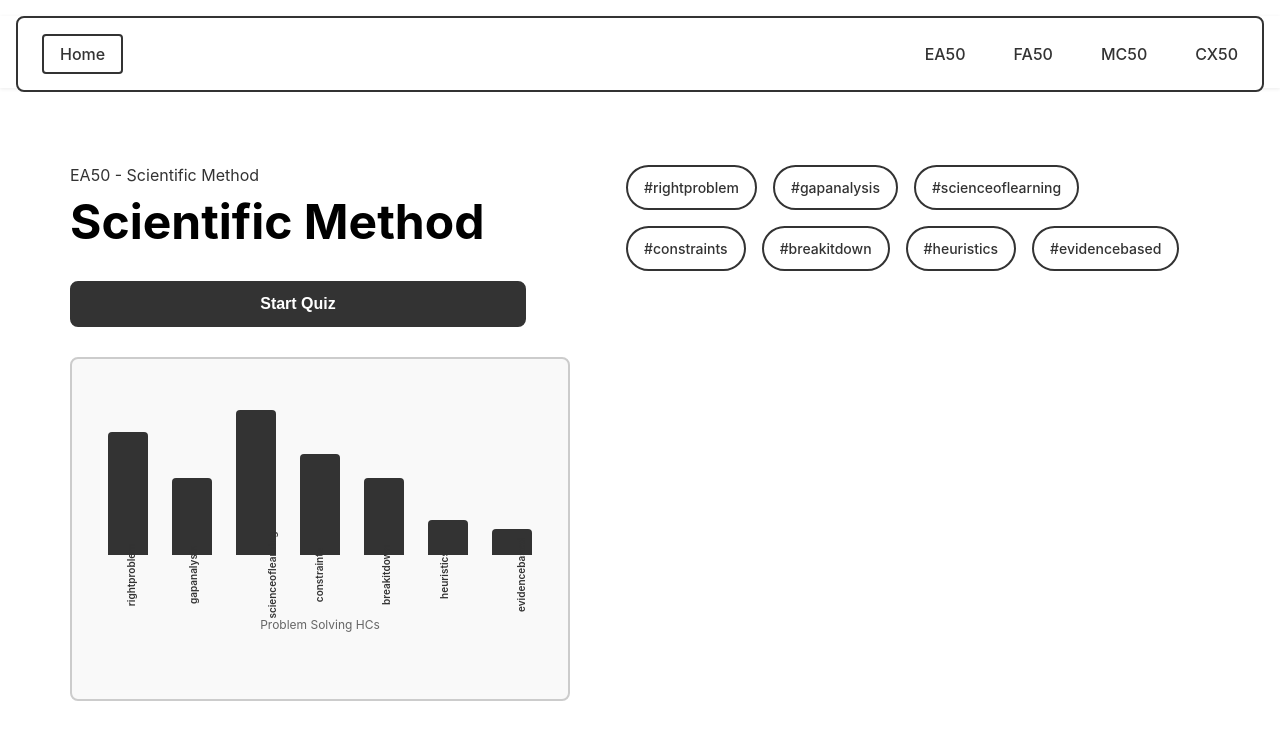
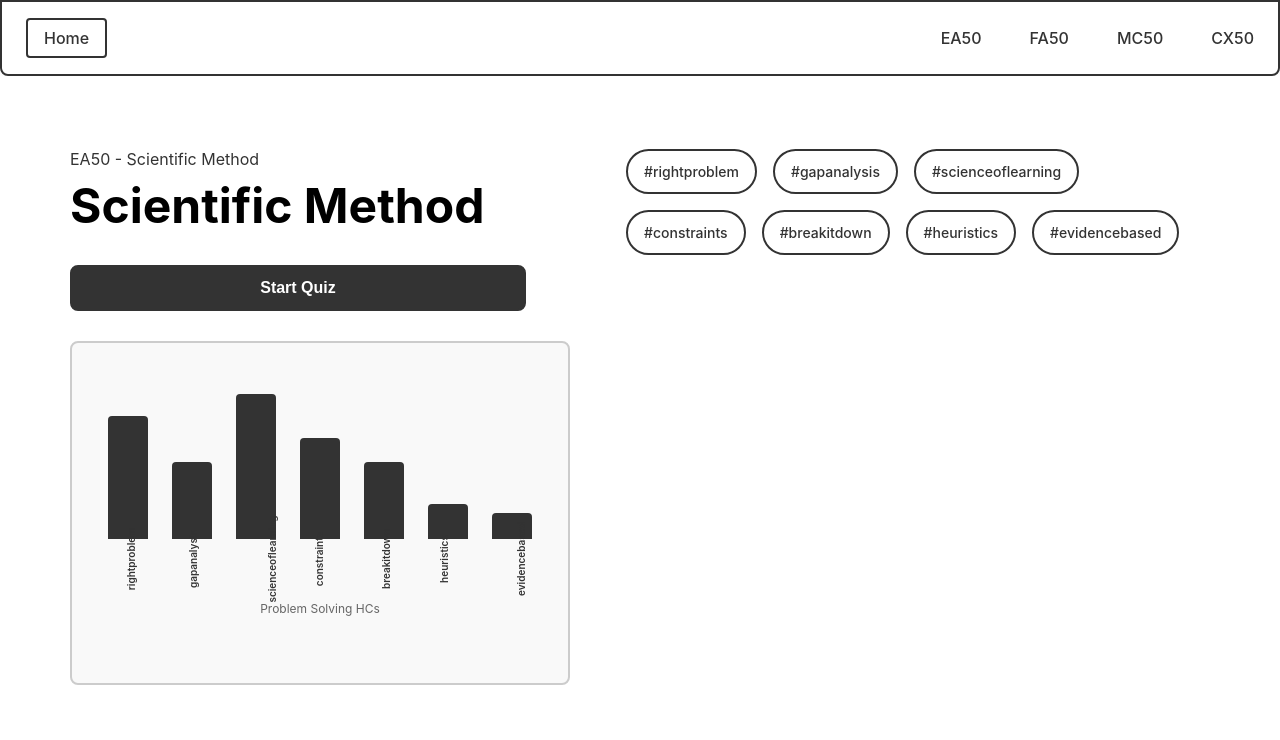
Before and after one commit to autinn/gamify-hc, a React (Create React App) app in the folder frontend/: page /course/1/unit/1 in a window 1280 px wide. Shown: the top 740 px of the page. Built offline with nearby package versions, Linux system fonts and the light colour scheme.

Commit message:
Tweaks to the layout

```diff
--- a/frontend/src/components/common/layout/Header.css
+++ b/frontend/src/components/common/layout/Header.css
@@ -7,11 +7,20 @@
   padding: 0 24px; /* horizontal padding only; height controls vertical size */
   background-color: #ffffff;
   border: 2px solid #333;
-  border-radius: 8px;
-  margin: 16px;
+  /* square top corners, rounded bottom corners */
+  border-top-left-radius: 0;
+  border-top-right-radius: 0;
+  border-bottom-left-radius: 8px;
+  border-bottom-right-radius: 8px;
   gap: 40px;
-  position: relative;
-  z-index: 100;
+  /* Make header fixed at the top of the viewport and flush to all edges
+    so there are no side gaps. Keep existing styling otherwise. */
+  margin: 0; /* remove vertical margin so header sticks to top */
+  position: fixed;
+  top: 0;
+  left: 0; /* fill sides */
+  right: 0; /* fill sides */
+  z-index: 1000;
 }
 
 .header__home-button {
--- a/frontend/src/pages/ConceptPage.css
+++ b/frontend/src/pages/ConceptPage.css
@@ -12,8 +12,12 @@
 
 .concept-page {
   padding: var(--page-padding);
+  /* Ensure content clears the fixed header. Uses the header-height fallback (72px)
+    and adds extra gap so content isn't flush under the header. */
+  padding-top: calc(var(--header-height, 72px) + 32px);
   min-height: 100vh;
-  background-color: #f5f5f5;
+  /* Keep page content background white to match header and card backgrounds */
+  background-color: #ffffff;
   max-width: 1400px;
   margin: 0 auto;
 }
--- a/frontend/src/pages/ConceptPage.js
+++ b/frontend/src/pages/ConceptPage.js
@@ -2,6 +2,7 @@ import React from 'react';
 import { useParams, useNavigate } from 'react-router-dom';
 import Button from '../components/common/UI/Button';
 import QuestionAnswerBlocks from '../components/concept/QuestionAnswerBlocks';
+import Header from '../components/common/layout/Header';
 import './ConceptPage.css';
 
 /**
@@ -162,7 +163,10 @@ const ConceptPage = () => {
   }
 
   return (
-    <div className="concept-page">
+    <>
+      <Header />
+
+      <div className="concept-page">
       {/* Header Section */}
       <div className="concept-page__header">
         <p className="concept-page__greeting">{greeting}</p>
@@ -181,7 +185,8 @@ const ConceptPage = () => {
       <div className="concept-page__content">
         <QuestionAnswerBlocks quizCards={concept.quiz_cards} />
       </div>
-    </div>
+      </div>
+    </>
   );
 };
 
```
